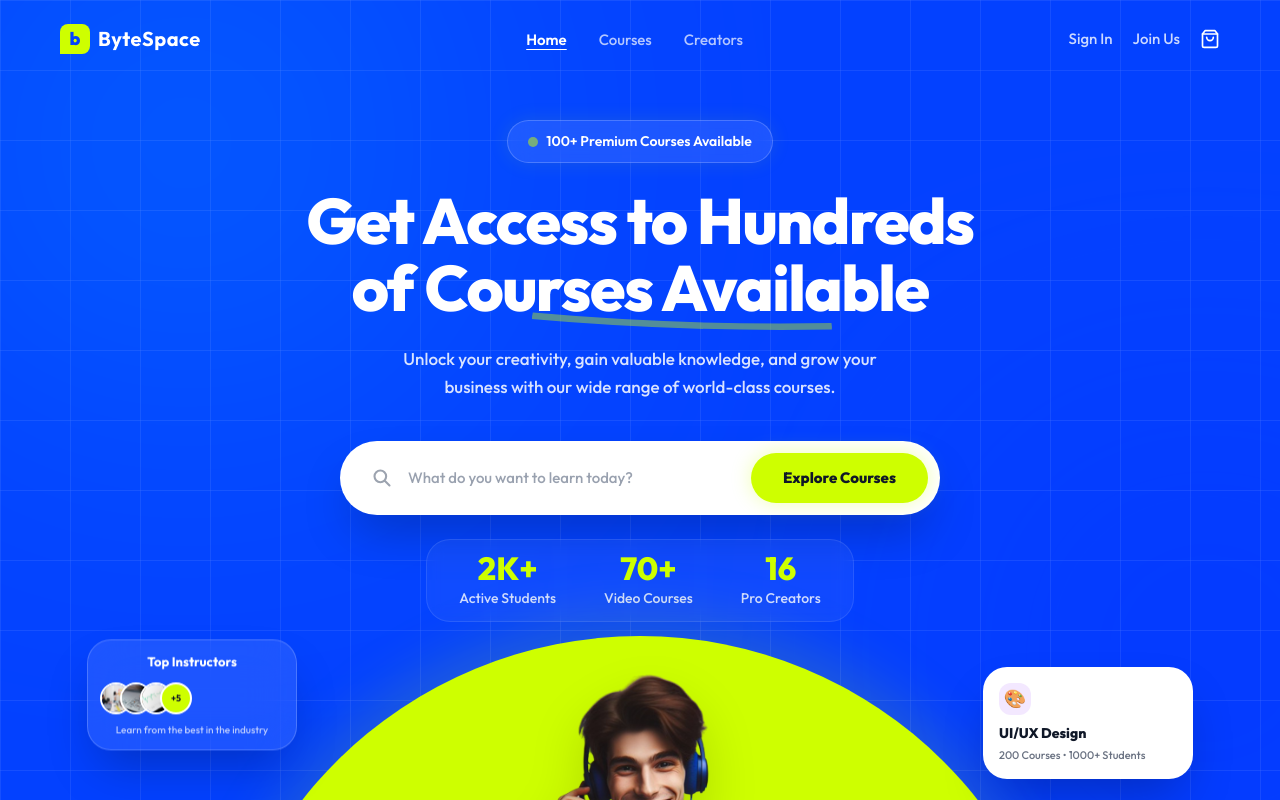
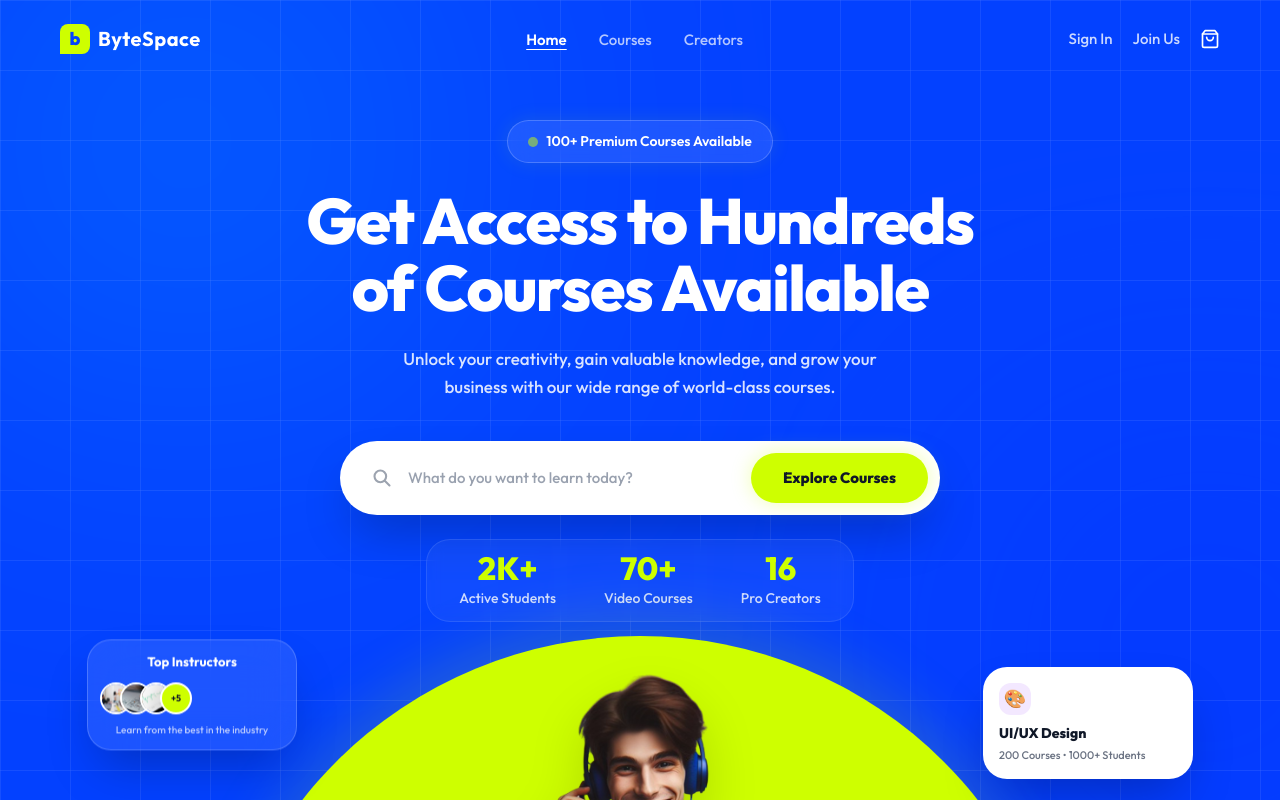
Before and after one commit to Rakibboshunia/ByteSpace, a React (Vite) app: page / in a window 1280 px wide. Shown: the top 800 px of the page. Built offline with nearby package versions, Linux system fonts and the light colour scheme.

Commit message:
fix: make navbar cart functional and remove hero title underline

```diff
--- a/src/components/Header/Navbar.jsx
+++ b/src/components/Header/Navbar.jsx
@@ -1,5 +1,6 @@
 import React, { useState } from 'react';
 import { Link, useLocation } from 'react-router-dom';
+import toast from 'react-hot-toast';
 
 const Navbar = () => {
   const { pathname } = useLocation();
@@ -13,6 +14,10 @@ const Navbar = () => {
   const handleLogout = () => {
     localStorage.removeItem('isAuthenticated');
     window.location.reload();
+  };
+
+  const handleCartClick = () => {
+    toast('Your cart is currently empty', { icon: '🛒' });
   };
 
   const NavLink = ({ to, label }) => {
@@ -91,7 +96,7 @@ const Navbar = () => {
           )}
 
           {/* Cart */}
-          <button className="text-white hover:opacity-80 transition-opacity">
+          <button onClick={handleCartClick} className="text-white hover:opacity-80 transition-opacity">
             <svg width="20" height="20" viewBox="0 0 24 24" fill="none" stroke="currentColor" strokeWidth="2" strokeLinecap="round" strokeLinejoin="round">
               <path d="M6 2L3 6v14a2 2 0 002 2h14a2 2 0 002-2V6l-3-4z" />
               <line x1="3" y1="6" x2="21" y2="6" />
@@ -102,7 +107,7 @@ const Navbar = () => {
 
         {/* Mobile Right Side (cart + hamburger) */}
         <div className="flex md:hidden items-center gap-3">
-          <button className="text-white hover:opacity-80 transition-opacity">
+          <button onClick={handleCartClick} className="text-white hover:opacity-80 transition-opacity">
             <svg width="20" height="20" viewBox="0 0 24 24" fill="none" stroke="currentColor" strokeWidth="2" strokeLinecap="round" strokeLinejoin="round">
               <path d="M6 2L3 6v14a2 2 0 002 2h14a2 2 0 002-2V6l-3-4z" />
               <line x1="3" y1="6" x2="21" y2="6" />
--- a/src/components/Home/HeroSection.jsx
+++ b/src/components/Home/HeroSection.jsx
@@ -51,9 +51,6 @@ const HeroSection = () => {
 
         <h1 className="text-[40px] sm:text-[48px] md:text-[56px] lg:text-[64px] font-extrabold leading-[1.05] mb-6 tracking-tight relative">
           Get Access to Hundreds<br className="hidden sm:block" /> of Courses Available
-          <svg className="absolute w-[200px] sm:w-[300px] h-4 -bottom-2 right-1/4 sm:right-1/3 text-[#CEFF00]/40 rotate-2" viewBox="0 0 100 10" preserveAspectRatio="none">
-            <path d="M0 5 Q 50 10 100 5" stroke="currentColor" strokeWidth="4" fill="transparent" />
-          </svg>
         </h1>
 
         <p className="text-[15px] sm:text-[17px] text-white/85 max-w-[550px] mx-auto mb-10 leading-relaxed px-2 font-medium">
```
